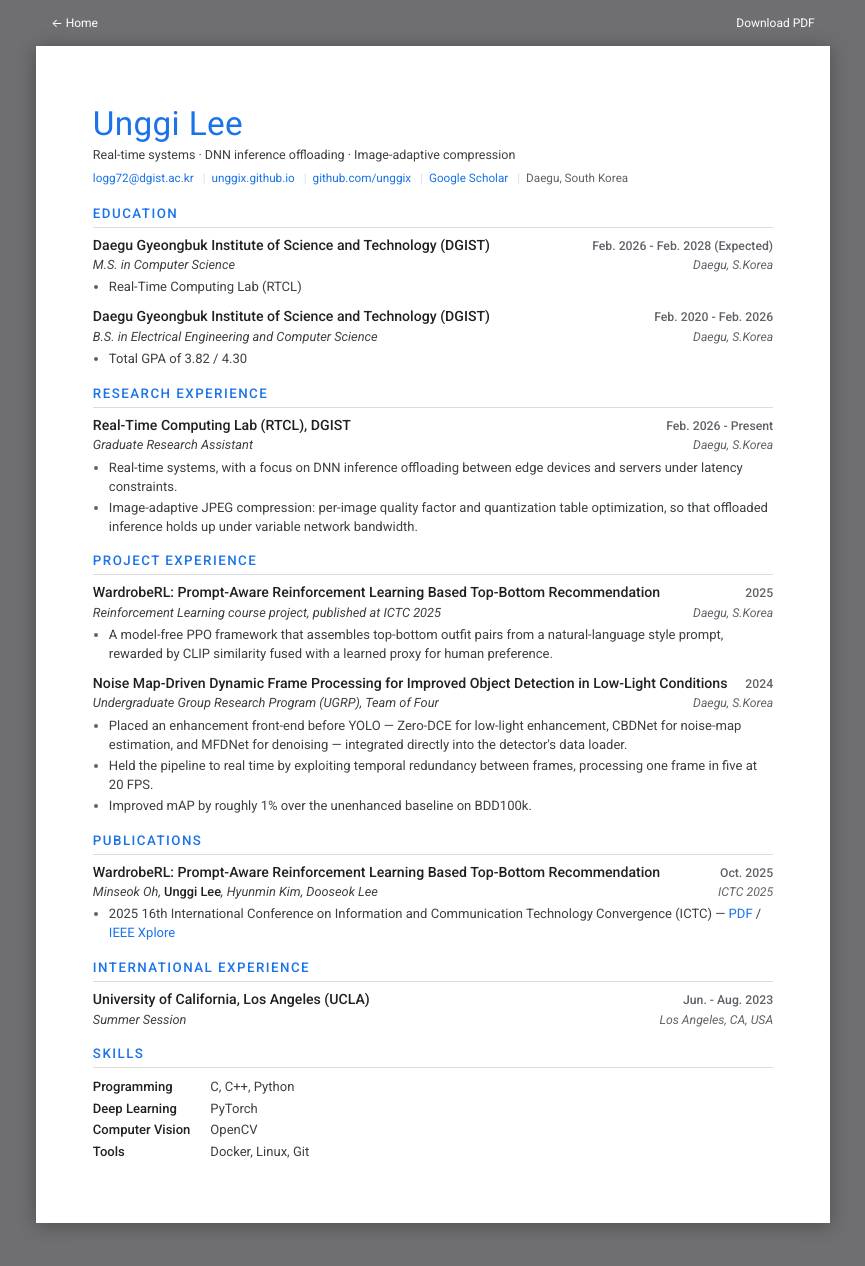
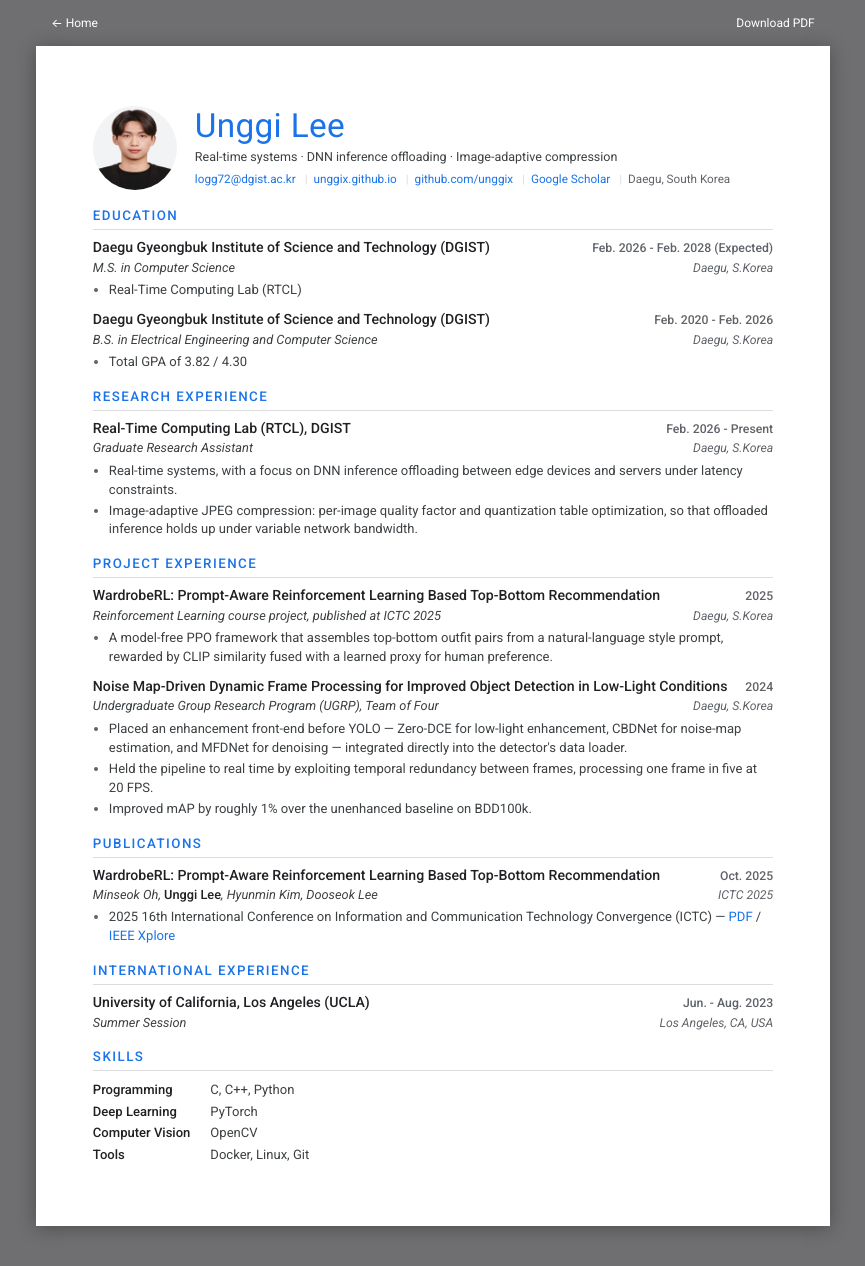
Before and after one commit to unggix/unggix.github.io, a Jekyll site: the page built from _pages/cv.md, in a window 1280 px wide. Shown: the whole page, without its empty margins (207-1072 px from the left). Built offline with Jekyll 4.4.1, drawn with Linux system fonts in a browser that asks for light colours.

Commit message:
Put the portrait back on the CV
Sits left of the name block, sized to the masthead.

Co-Authored-By: Claude Opus 5 (1M context) <noreply@anthropic.com>

```diff
--- a/_layouts/cv.html
+++ b/_layouts/cv.html
@@ -22,6 +22,8 @@
 <main class="sheet">
 
   <header class="head">
+    <img class="head__photo" src="/images/{{ site.author.avatar }}" alt="{{ site.author.name }}">
+    <div class="head__body">
       <h1 class="head__name">{{ site.author.name }}</h1>
       <p class="head__tag">Real-time systems &middot; DNN inference offloading &middot; Image-adaptive compression</p>
       <p class="head__contact">
@@ -31,6 +33,7 @@
         <span class="pipe">|</span><a href="{{ site.author.googlescholar }}">Google Scholar</a>
         <span class="pipe">|</span>{{ site.author.location }}
       </p>
+    </div>
   </header>
 
   {% comment %}
--- a/assets/css/cv.css
+++ b/assets/css/cv.css
@@ -49,7 +49,24 @@ a:hover { text-decoration: underline; }
 
 /* ---------- masthead ---------- */
 
-.head { margin-bottom: 16px; }
+.head {
+  display: flex;
+  align-items: center;
+  gap: 18px;
+  margin-bottom: 16px;
+}
+
+.head__photo {
+  flex: none;
+  width: 84px;
+  height: 84px;
+  border-radius: 50%;
+  object-fit: cover;
+  object-position: center 12%;
+  background: #f1f3f4;
+}
+
+.head__body { min-width: 0; }
 
 .head__name {
   margin: 0 0 3px;
@@ -180,6 +197,7 @@ a:hover { text-decoration: underline; }
 
 @media (max-width: 620px) {
   .sheet { padding: 9mm 7mm; }
+  .head { flex-direction: column; align-items: flex-start; gap: 12px; }
   .head__name { font-size: 21pt; }
   .head__contact .pipe { margin: 0 4px; }
   .entry__row { flex-direction: column; gap: 0; }
```
Lines whose indentation alone changed are shown as unchanged.
